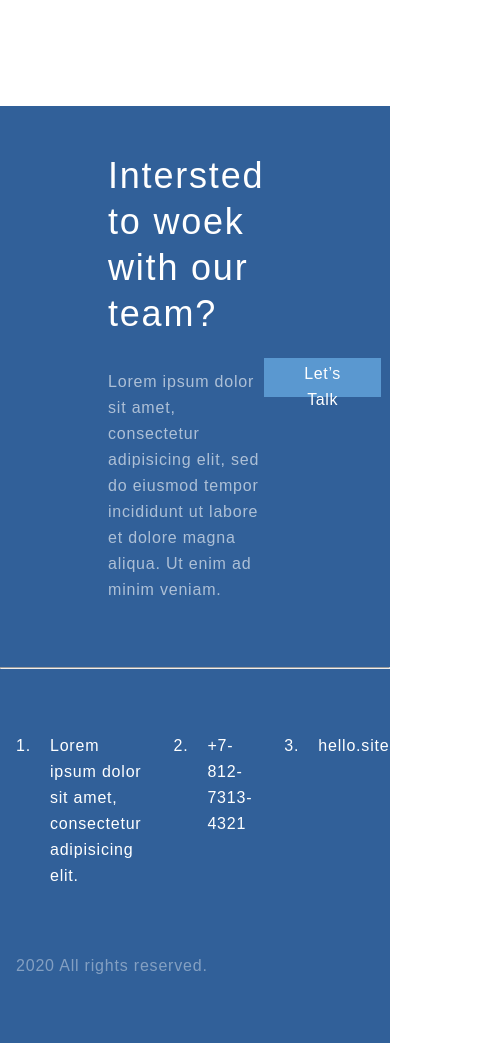
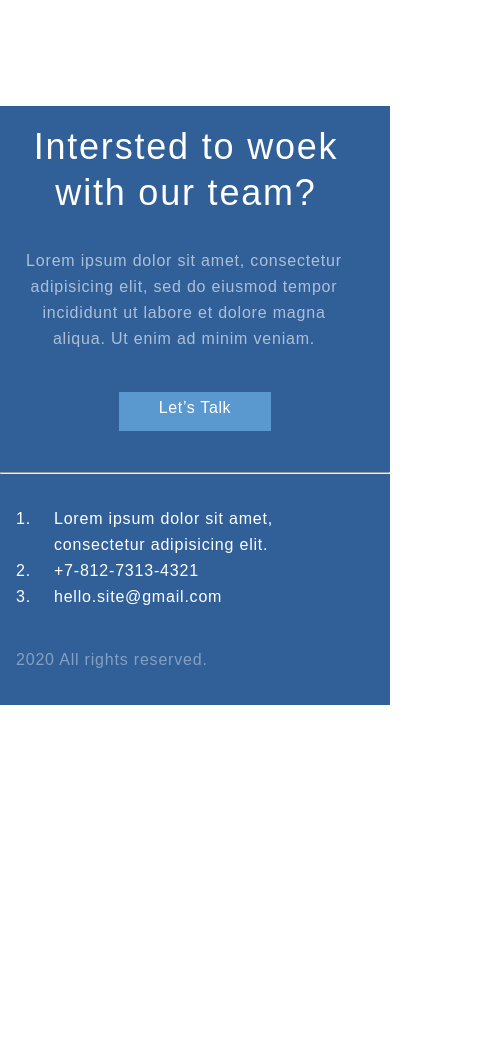
Before and after one commit to trimming/HTMLCSS, a plain HTML site: page index.html in a window 390 px wide. Shown: the part 3144-4187 px from the top of the page, 487 px wide, since content can reach past the window. After the commit the page ends 3849 px from the top, so only its background shows below. Drawn offline with Linux system fonts and the light colour scheme.

Commit message:
adapted footer

```diff
--- a/style.css
+++ b/style.css
@@ -366,6 +366,7 @@
         margin-bottom: 32px;
         padding: 40px 30px;
     }
+
     .project {
         margin-bottom: 109px;
     }
@@ -377,12 +378,44 @@
     .footer__link {
         padding: 3px 40px 10px;
     }
+
+    .footer__paragraph {
+        max-width: 336px;
+    }
+
+    .footer__low {
+        padding-right: 92px;
+        padding-left: 92px;
+    }
+
+    .footer__list {
+        flex-direction: column;
+    }
+
+    .list__item {
+        max-width: 100%;
+    }
+
+    .list__item-1::before {
+        margin-right: 36px;
+    }
+
+    .list__item-2::before {
+        margin-right: 36px;
+    }
+
+    .list__item-3::before {
+        margin-right: 36px;
+    }
+
 }
+
 @media (max-width: 667px) {
     .container {
         margin-right: 16px;
         margin-left: 16px;
     }
+
     .top__info {
         flex-direction: column;
         justify-content: center;
@@ -453,4 +486,34 @@
         top: 16px;
         left: 16px;
     }
+
+    .footer__top {
+        padding: 18px 0 41px;
+        flex-direction: column;
+    }
+
+    .footer__text {
+        text-align: center;
+        margin-bottom: 40px;
+    }
+
+    .footer__low {
+        padding: 32px 0;
+    }
+
+    .footer__list {
+        padding-bottom: 37px;
+    }
+
+    .list__item-1::before {
+        margin-right: 23px;
+    }
+
+    .list__item-2::before {
+        margin-right: 23px;
+    }
+
+    .list__item-3::before {
+        margin-right: 23px;
+    }
 }
```
